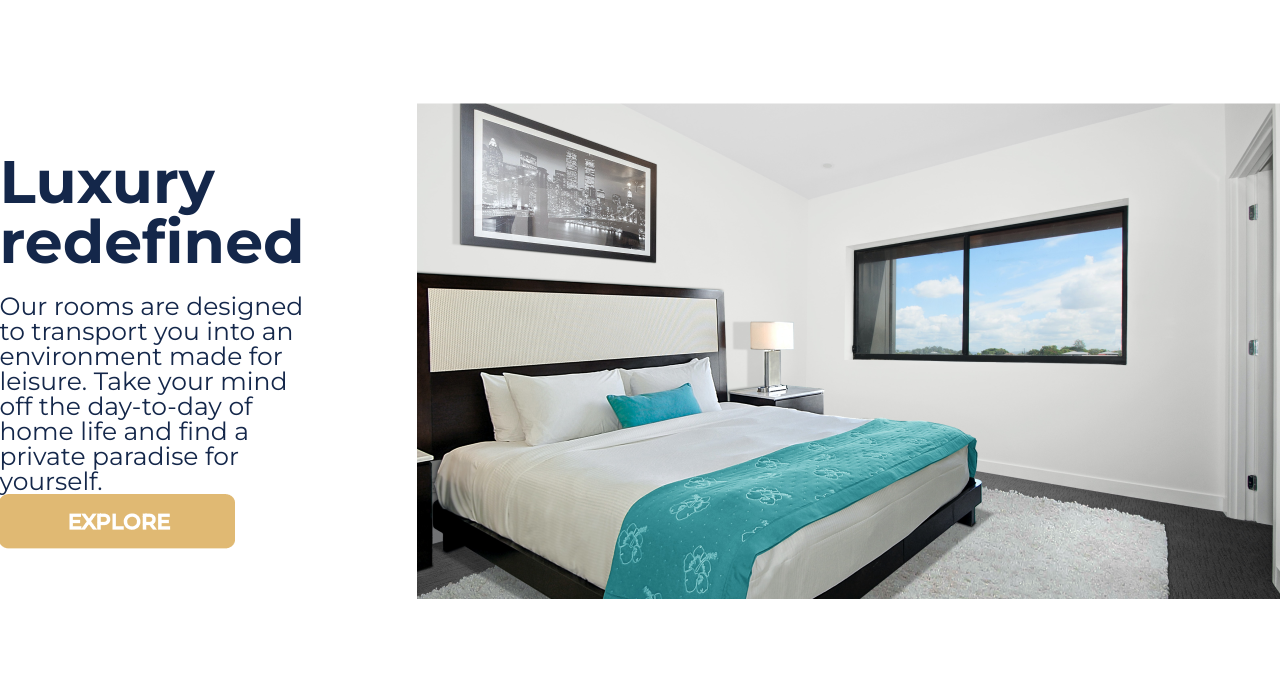
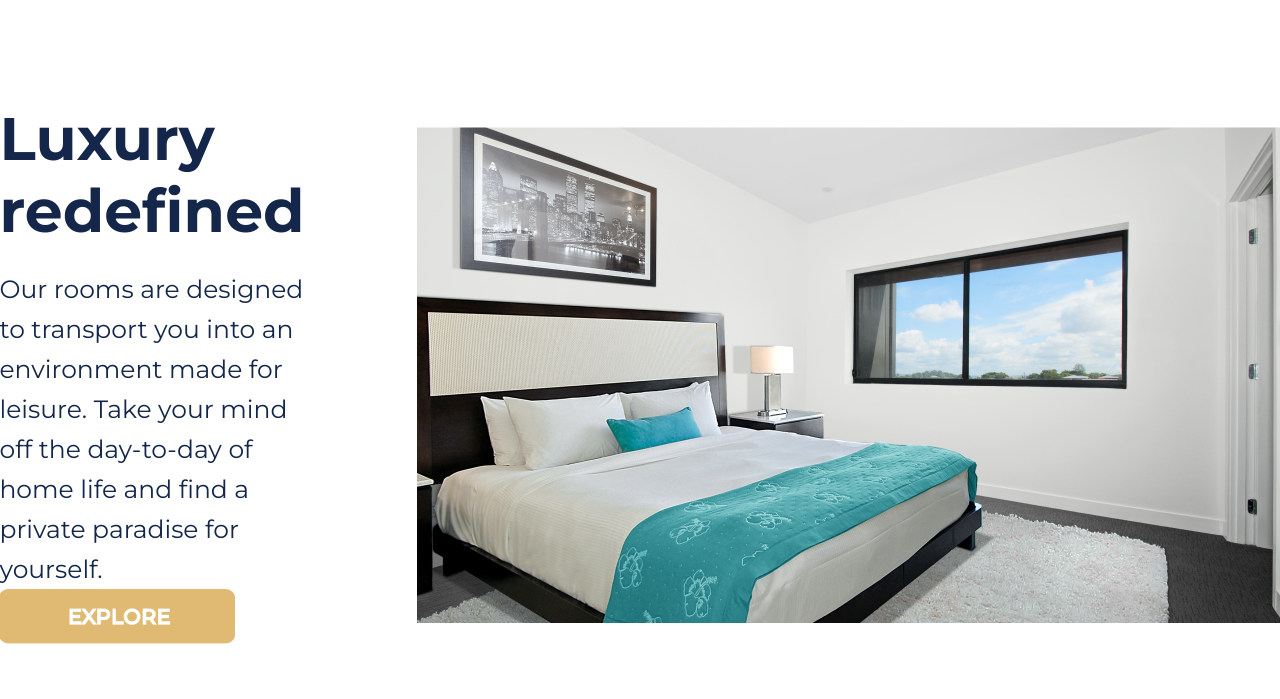
Before and after one commit to nkshey/btu-fe-classwork-1, a plain HTML site: page index.html in a window 1280 px wide. Shown: the part 1134-1833 px from the top of the page. Drawn offline with Linux system fonts and the light colour scheme.

Commit message:
added line-height to hotel info text

```diff
--- a/styles.css
+++ b/styles.css
@@ -57,11 +57,13 @@ header {
   font-size: 60px;
   font-weight: 700;
   margin-bottom: 22px;
+  line-height: 72px;
 }
 
 .hotel-info-wrapper p {
   font-size: 25px;
   font-weight: 400;
+  line-height: 40px;
 }
 
 .hotel-info-wrapper button {
```
